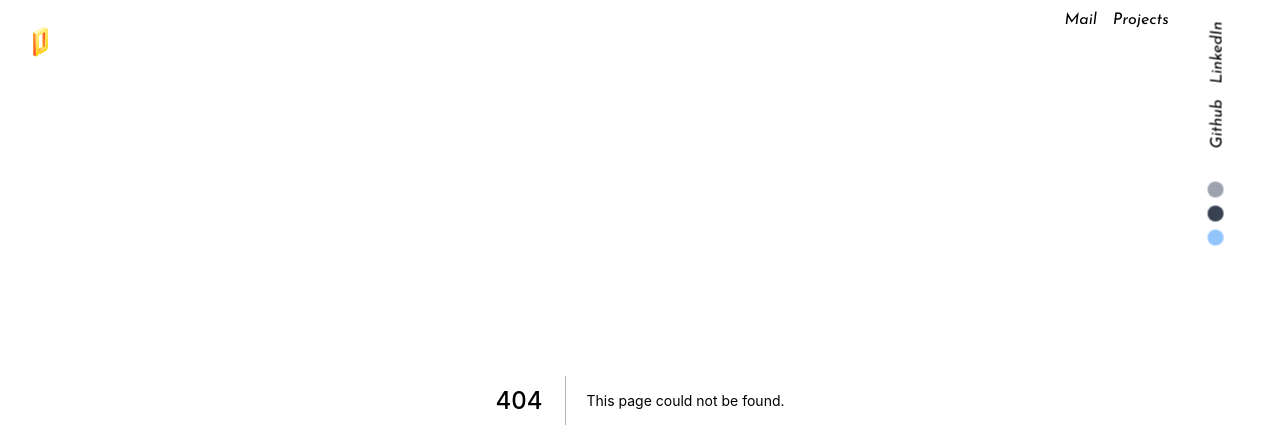
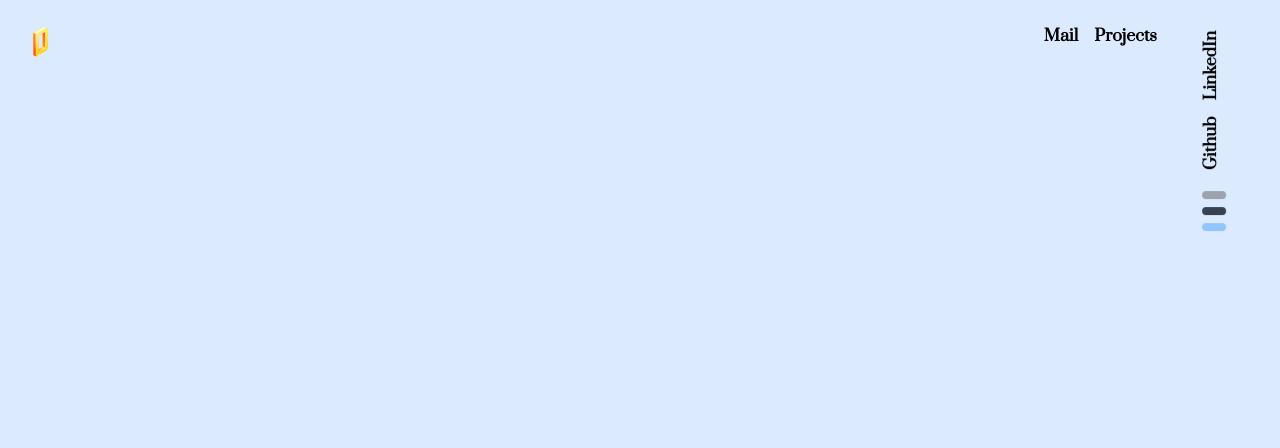
Before and after one commit to derin-art/derin-port-three, a Next.js app: page /1 in a window 1280 px wide. Before the commit this address had no page. Shown: the top 448 px of the page. Built offline with nearby package versions, Linux system fonts and the light colour scheme.

Commit message:
Setting Project pages

```diff
--- /dev/null
+++ b/components/ProjectsPages.js
@@ -0,0 +1,52 @@
+import { motion } from "framer-motion";
+import Link from "next/link";
+
+export default function ProjectsPages() {
+  const NavIcon = (
+    <svg
+      xmlns="http://www.w3.org/2000/svg"
+      viewBox="0 0 24 24"
+      width="24"
+      height="24"
+      className="fill-gray-700"
+    >
+      <path fill="none" d="M0 0h24v24H0z" />
+      <path d="M12 22C6.477 22 2 17.523 2 12S6.477 2 12 2s10 4.477 10 10-4.477 10-10 10zm0-2a8 8 0 1 0 0-16 8 8 0 0 0 0 16zm-5-8.5L16 8l-3.5 9.002L11 13l-4-1.5z" />
+    </svg>
+  );
+  const ProjectNames = ["AGILE/SCRUM APP", "E-COMMERCE"];
+  return (
+    <div className="flex h-full flex items-center justify-center">
+      <div className="w-5/6 h-full relative p-8">
+        <div className="w-full h-full pt-8">
+          <div className="font-Ezcar lg:text-7xl md:text-3xl text-2xl text-MikYellow border-b">
+            PROJECTS
+          </div>
+          <div className="mt-8">
+            {ProjectNames.map((item) => {
+              return (
+                <motion.div
+                  className="font-Ezcar lg:text-7xl md:text-3xl flex text-2xl text-gray-700 mb-2 hover:text-blue-800 duration-300"
+                  key={item}
+                  initial={{ opacity: 0, skewX: "20deg" }}
+                  whileInView={{ opacity: 1, skewX: "0deg" }}
+                  transition={{ duration: 0.7, delayChildren: 0.8 }}
+                  viewport={{ once: false }}
+                >
+                  <Link
+                    key={item}
+                    href={item.includes("AGILE") ? `/Agile` : `/E-com`}
+                  >
+                    <button className="flex">
+                      {item} <div>{NavIcon}</div>
+                    </button>
+                  </Link>
+                </motion.div>
+              );
+            })}
+          </div>
+        </div>
+      </div>
+    </div>
+  );
+}
--- a/components/header.js
+++ b/components/header.js
@@ -74,50 +74,52 @@ export default function Header() {
           })}
         </div>
         <div className="absolute right-0 flex hidden sm:block text-black">
-          <div className="flex items-start">
+          <div className="flex items-start mt-4">
             <a
               href="mailto:owoadederin6@gmail.com?subject=Contact Me"
-              className="font-Josefin mr-4"
+              className="font-Ezcar font-bold mr-4"
             >
               Mail
             </a>
             <Link href="/#Projects" className="font-Josefin ">
-              <div className="font-Josefin cursor-pointer">Projects</div>
+              <div className="font-Ezcar font-bold cursor-pointer">
+                Projects
+              </div>
             </Link>
             <div className="-rotate-90 sm:mt-16 sm:-ml-4 relative mt-16 -ml-6 -mr-6 sm:mr-0">
               <a
                 href="https://github.com/derin-art"
                 target="_blank"
                 rel="noreferrer"
-                className="font-Josefin mr-4"
+                className="font-Ezcar font-bold mr-4"
               >
                 Github
               </a>
               <a
                 href="https://www.linkedin.com/in/derin-owoade-089685172/"
                 target="_blank"
-                className="font-Josefin "
+                className="font-Ezcar font-bold "
                 rel="noreferrer"
               >
                 LinkedIn
               </a>
               <div className="flex absolute top-1 right-40">
                 <div
-                  className={`h-4 w-4 rounded-full duration-300  ${
+                  className={`h-6 w-2 rounded-full duration-300  ${
                     pageLocation === "home" && "bg-blue-300"
                   } ${pageLocation === "projects" && "bg-neutral-400"} ${
                     pageLocation === "Stack" && "bg-blue-800"
                   }`}
                 ></div>
                 <div
-                  className={`h-4 w-4 rounded-full duration-300 ml-2  ${
+                  className={`h-6 w-2 rounded-full duration-300 ml-2  ${
                     pageLocation === "home" && "bg-gray-700"
                   } ${pageLocation === "projects" && "bg-black"} ${
                     pageLocation === "Stack" && "bg-gray-700"
                   }`}
                 ></div>
                 <div
-                  className={`h-4 w-4 rounded-full duration-300 ml-2 ${
+                  className={`h-6 w-2 rounded-full duration-300 ml-2 ${
                     pageLocation === "home" && "bg-gray-400"
                   } ${pageLocation === "projects" && "bg-neutral-600"} ${
                     pageLocation === "Stack" && "bg-blue-400"
--- /dev/null
+++ b/pages/[ProjectPage].js
@@ -0,0 +1,3 @@
+export default function ProjectPage() {
+  return <div className="h-screen w-screen bg-blue-100"></div>;
+}
--- a/pages/index.js
+++ b/pages/index.js
@@ -1,4 +1,5 @@
 import dynamic from "next/dynamic";
+import ProjectsPages from "../components/ProjectsPages";
 import { useState } from "react";
 import { motion, AnimatePresence, useCycle } from "framer-motion";
 import { useAnimatePresence } from "use-animate-presence";
@@ -64,12 +65,28 @@ export default function Home() {
     </svg>
   );
 
+  const StackIcon = (
+    <svg
+      xmlns="http://www.w3.org/2000/svg"
+      viewBox="0 0 24 24"
+      width="24"
+      height="24"
+      className="fill-gray-700"
+    >
+      <path fill="none" d="M0 0h24v24H0z" />
+      <path d="M20.083 10.5l1.202.721a.5.5 0 0 1 0 .858L12 17.65l-9.285-5.571a.5.5 0 0 1 0-.858l1.202-.721L12 15.35l8.083-4.85zm0 4.7l1.202.721a.5.5 0 0 1 0 .858l-8.77 5.262a1 1 0 0 1-1.03 0l-8.77-5.262a.5.5 0 0 1 0-.858l1.202-.721L12 20.05l8.083-4.85zM12.514 1.309l8.771 5.262a.5.5 0 0 1 0 .858L12 13 2.715 7.429a.5.5 0 0 1 0-.858l8.77-5.262a1 1 0 0 1 1.03 0z" />
+    </svg>
+  );
+
   return (
     <div className="w-full h-full">
       <div>
         <div className="h-screen w-full sticky top-0" key={"1"}>
-          <div className="w-full h-screen bg-blue-50 z-40 border" id="home">
-            <div className="flex sm:p-8 items-center justify-center lg:text-9xl md:text-5xl sm:text-4xl text-5xl w-full h-full">
+          <div
+            className="w-full h-screen bg-blue-100 border-t-2 border-SmoBlack z-40 grit"
+            id="home"
+          >
+            <div className="flex sm:p-8 items-center justify-center lg:text-8xl md:text-4xl sm:text-3xl text-5xl w-full h-full">
               {" "}
               <div className="sm:w-5/6 w-full font-Ezcar  p-4 text-gray-800 flex flex-col relative">
                 <div className="text-right lg:text-lg text-sm text-xs font-Abril text-gray-600 md:w-56 w-40 self-end absolute hidden sm:block">
@@ -83,7 +100,7 @@ export default function Home() {
                     {downArrow}
                   </div>
                 </div>
-                <div className="border-b border-t md:p-4 z-50">
+                <div className="border-b border-t md:p-4 z-50  border-black">
                   <div> Hi,</div>
                   <div>I&apos;m Derin </div>
                   and im a frontend Engineer
@@ -96,18 +113,24 @@ export default function Home() {
           </div>
         </div>
         <div className="h-screen w-full sticky top-0" key={"2"}>
-          <div id="Projects" className="w-full h-screen  border z-10 bg-white ">
-            <Projects></Projects>
+          <div
+            id="Projects"
+            className="w-full h-screen  z-10 bg-white border-t-2 border-MikYellow"
+          >
+            {true ? <ProjectsPages></ProjectsPages> : <Projects></Projects>}
           </div>
         </div>
         <div className="h-screen w-full sticky top-0 " key={"3"}>
-          <div className="w-full h-screen bg-blue-200 border">
+          <div className="w-full h-screen bg-white border-t-2 border-PineGreen">
             <div className="flex p-8 w-full  justify-center lg:text-7xl md:text-5xl text-4xl w-full h-full">
               {" "}
               <div className="w-5/6 font-Ezcar pt-8 hidden md:block">
                 {" "}
-                <div className="text-left w-fit text-black">STACK</div>
-                <div className="text-right -mt-16 flex flex-col text-black">
+                <div className="text-left w-fit text-gray-700 flex border-b">
+                  STACK
+                  <div>{StackIcon}</div>
+                </div>
+                <div className="text-right -mt-16 flex flex-col text-PineGreen">
                   {[
                     "REACT",
                     "TAILWIND",
--- a/styles/globals.css
+++ b/styles/globals.css
@@ -27,6 +27,11 @@ a {
     color: white;
     background: black;
   }
+}
+
+.grit {
+  -webkit-mask-image: url("../public/grit.png");
+  mask-image: url("../public/grit.png");
 }
 
 @font-face {
--- a/tailwind.config.js
+++ b/tailwind.config.js
@@ -13,6 +13,13 @@ module.exports = {
         Josefin: ["Josefin", "serif"],
         JosefinNormal: ["JosefinNormal", "serif"],
       },
+      colors: {
+        MikYellow: "#FEC601",
+        PhaBlue: "#020887",
+        PigBlue: "#38369A",
+        PineGreen: "#0B7A75",
+        SmoBlack: "#12100E",
+      },
     },
   },
   plugins: [],
```
Also changed, not shown: public/grit.png (added).
